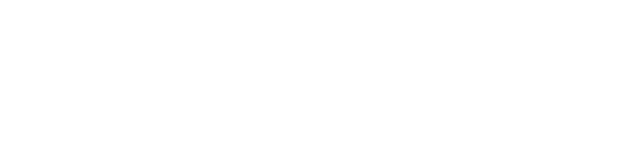
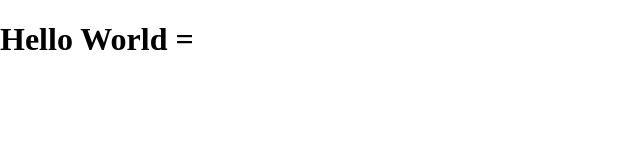
Before and after one commit to kobESB6/template-test, a plain HTML site: page index.html in a window 1280 px wide. Shown: the whole page, without its empty margins (0-640 px from the left). Drawn offline with Linux system fonts and the light colour scheme.

Commit message:
Hello world

```diff
--- a/index.html
+++ b/index.html
@@ -9,7 +9,7 @@
     <title>Template</title>
 </head>
 <body>
-
+  <h1>Hello World =</h1>
     <!-- Script -->
      <script src="script.js"></script>
 </body>
```
